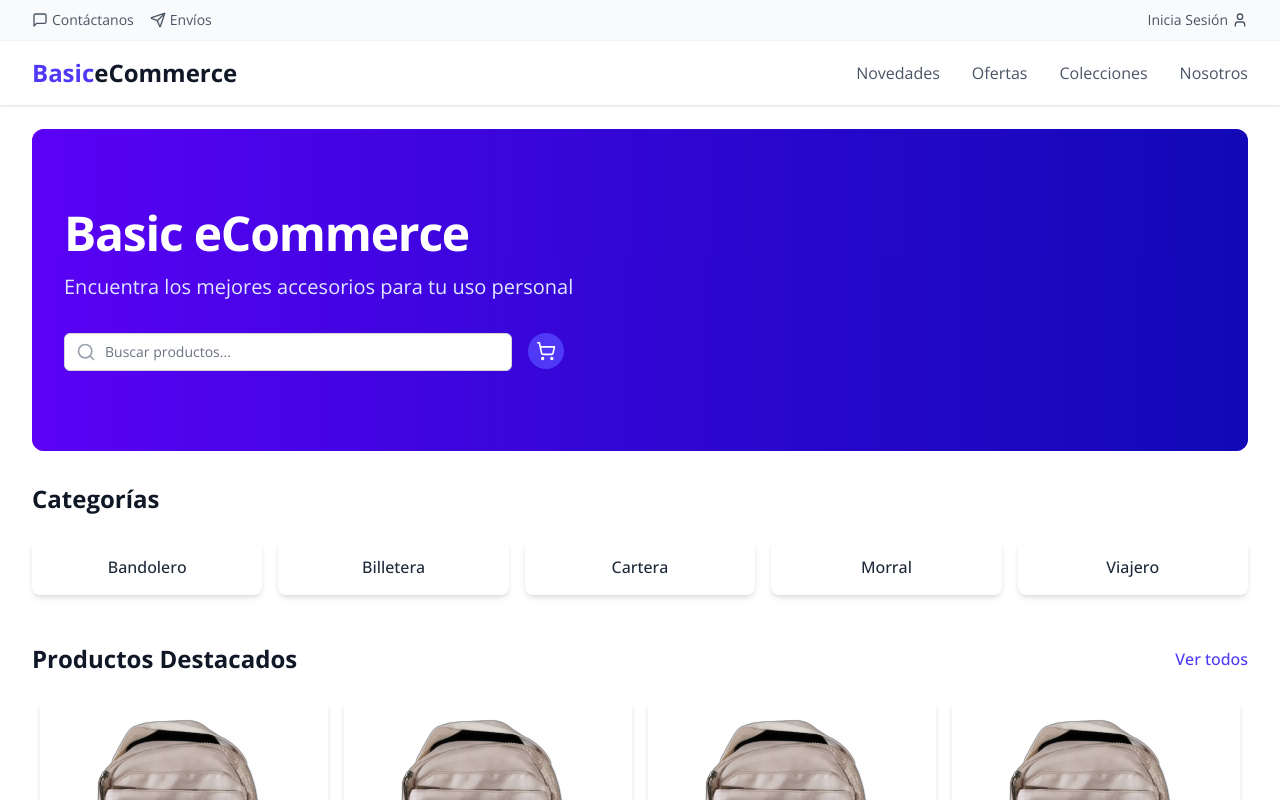
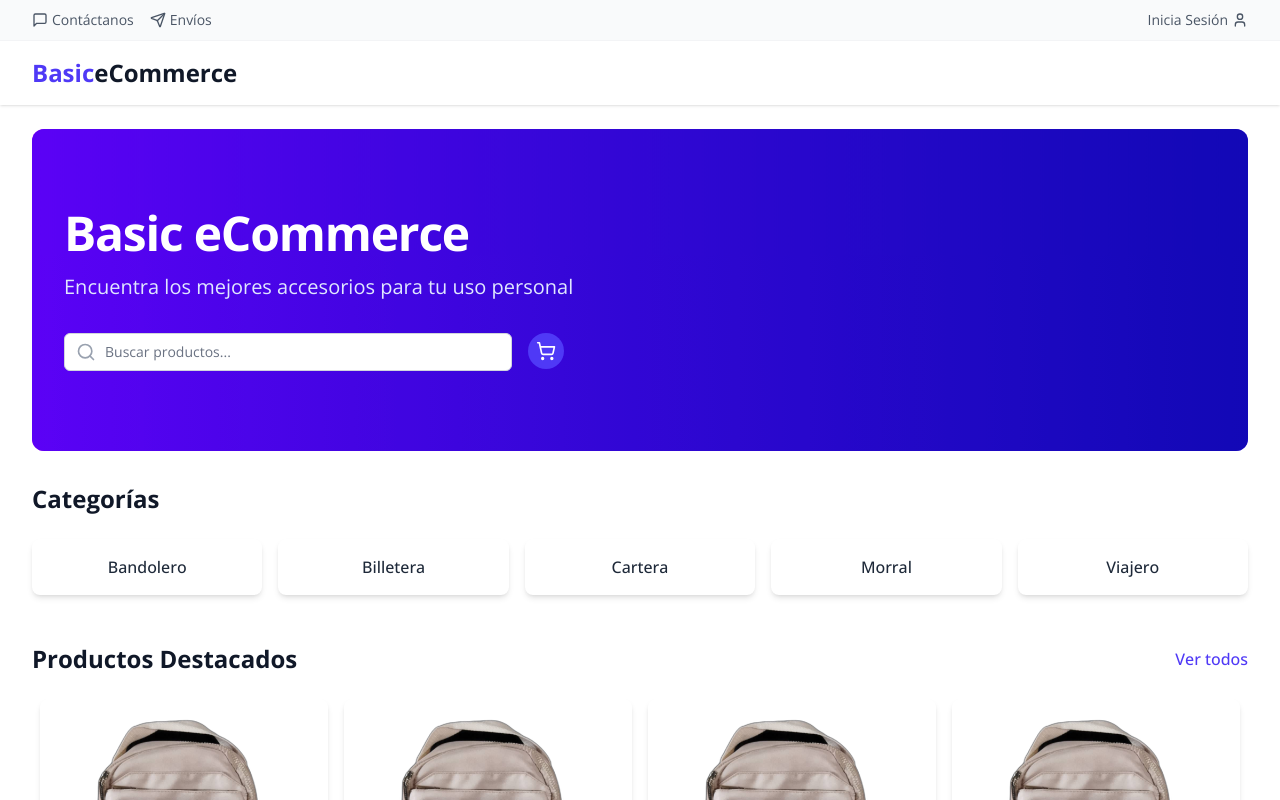
Before and after one commit to SrBellic/ecommerce-frontend, a Next.js app: page / in a window 1280 px wide. Shown: the top 800 px of the page. Built offline with nearby package versions, Linux system fonts and the light colour scheme.

Commit message:
Delete (Nav Links)
Probablemente no se usen los links de navegación del header

```diff
--- a/components/layout/header/Header.tsx
+++ b/components/layout/header/Header.tsx
@@ -51,7 +51,7 @@
 							</span>
 						</Link>
 					</div>
-					<nav className='hidden md:flex space-x-8'>
+					{/* <nav className='hidden md:flex space-x-8'>
 						<Link
 							href='#'
 							className='text-gray-600 hover:text-indigo-600 transition-colors'
@@ -76,7 +76,7 @@
 						>
 							Nosotros
 						</Link>
-					</nav>
+					</nav> */}
 				</div>
 			</div>
 		</header>
```
